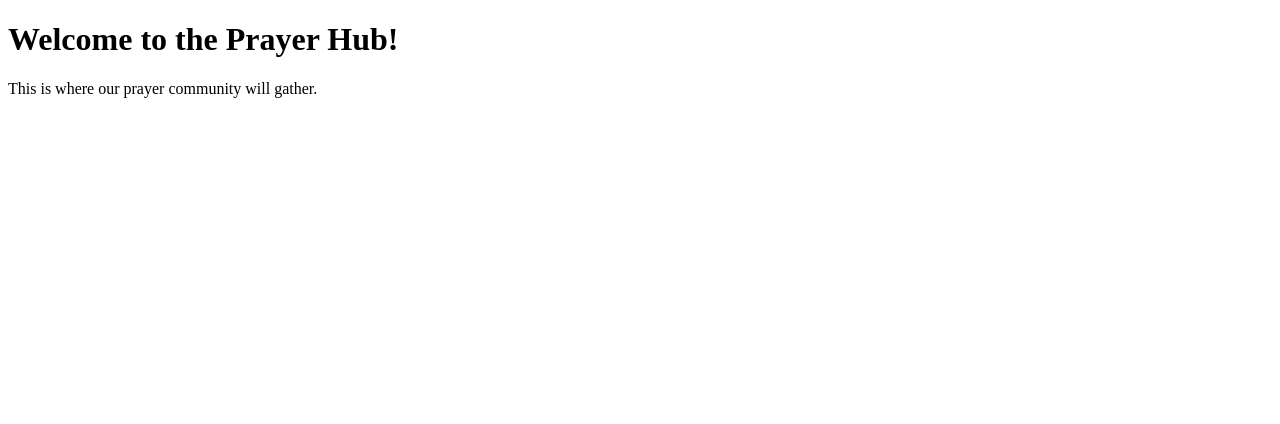
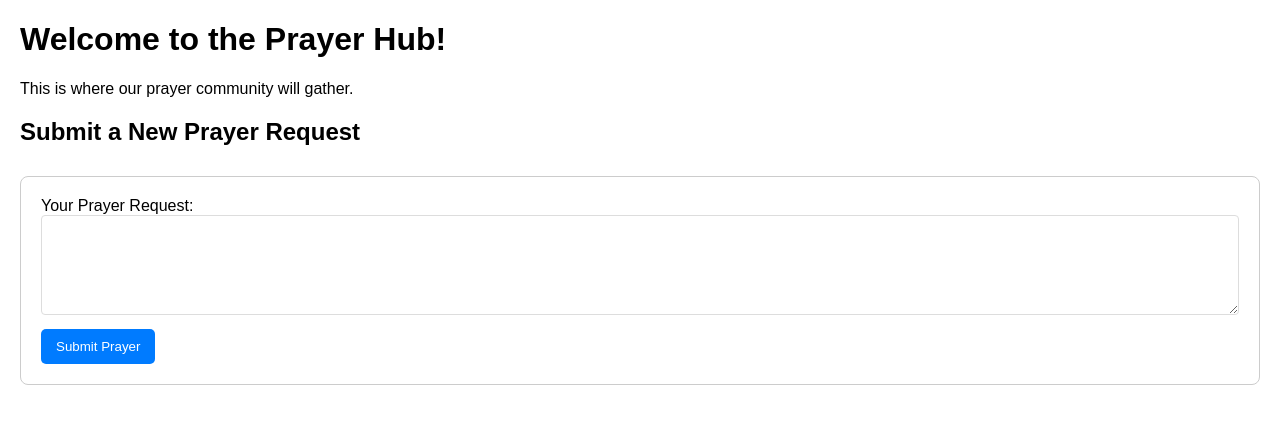
Before and after one commit to dwightwpursuit/prayer_hub_project, a Flask app: page / in a window 1280 px wide. Shown: the top 424 px of the page. Run offline with Flask 3, Linux system fonts and the light colour scheme.

Commit message:
Enable Prayer Request Submission (Part 1: The Form)

```diff
--- a/templates/home.html
+++ b/templates/home.html
@@ -4,9 +4,24 @@
     <meta charset="UTF-8">
     <meta name="viewport" content="width=device-width, initial-scale=1.0">
     <title>Prayer Hub</title>
+    <style>
+        body { font-family: sans-serif; margin: 20px; }
+        form { margin-top: 30px; padding: 20px; border: 1px solid #ccc; border-radius: 8px; }
+        textarea { width: 100%; height: 100px; margin-bottom: 10px; padding: 8px; border: 1px solid #ddd; border-radius: 4px; box-sizing: border-box; }
+        button { padding: 10px 15px; background-color: #007bff; color: white; border: none; border-radius: 5px; cursor: pointer; }
+        button:hover { background-color: #0056b3; }
+    </style>
 </head>
 <body>
     <h1>Welcome to the Prayer Hub!</h1>
     <p>This is where our prayer community will gather.</p>
+
+    <h2>Submit a New Prayer Request</h2>
+    <form action="/submit_request" method="POST">
+        <label for="request_text">Your Prayer Request:</label><br>
+        <textarea id="request_text" name="request_text" rows="5" required></textarea><br>
+        <button type="submit">Submit Prayer</button>
+    </form>
+
 </body>
 </html>
```
